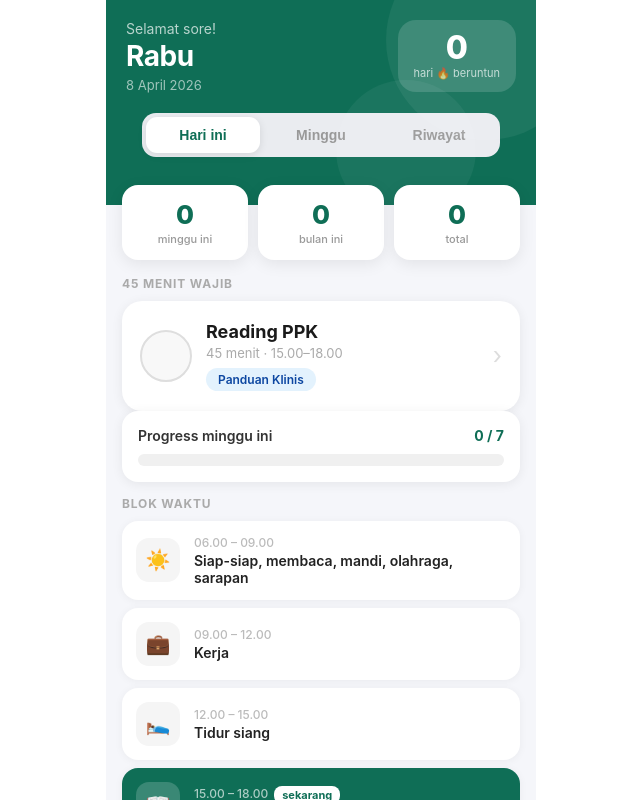
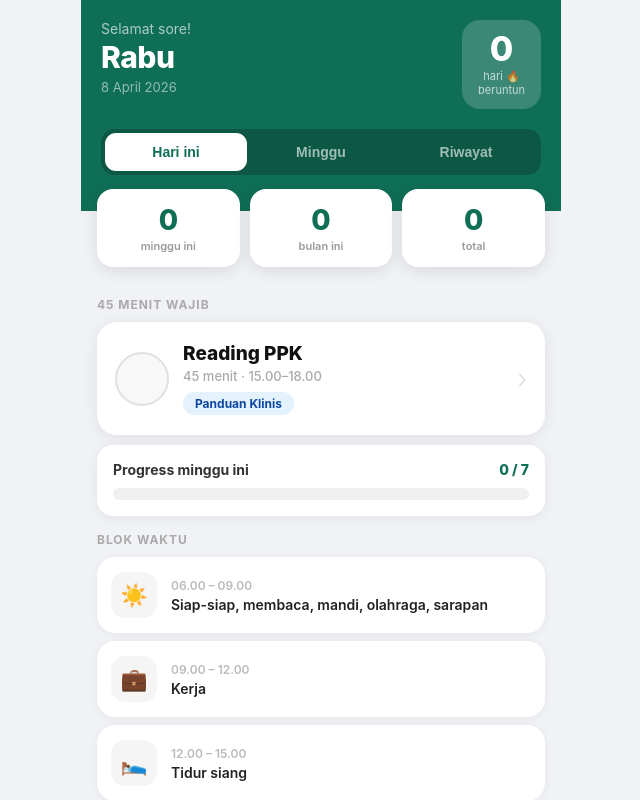
Before and after one commit to muhfarid2903/jadwal-belajar, a plain HTML site: page index.html in a window 1280 px wide. Both pictures are taken after a click on the button "Hari ini". Shown: the top 800 px of the page, without its empty margins (319-959 px from the left). Drawn offline with Linux system fonts and the light colour scheme.

Commit message:
Update index.html

```diff
--- a/index.html
+++ b/index.html
@@ -1,116 +1,171 @@
-
+<!DOCTYPE html>
+<html lang="id">
+<head>
+<meta charset="UTF-8">
+<meta name="viewport" content="width=device-width, initial-scale=1.0, maximum-scale=1.0, user-scalable=no">
+<meta name="apple-mobile-web-app-capable" content="yes">
+<meta name="apple-mobile-web-app-status-bar-style" content="black-translucent">
+<meta name="theme-color" content="#0F6E56">
+<title>Jadwal Belajar</title>
 <style>
   *{box-sizing:border-box;margin:0;padding:0;-webkit-tap-highlight-color:transparent}
-body,html{font-family:-apple-system,BlinkMacSystemFont,'Segoe UI',Roboto,sans-serif;font-size:16px}
-.app{max-width:430px;margin:0 auto;background:#F5F6FA;min-height:100vh;padding-bottom:100px}
+  html,body{
+    font-family:-apple-system,BlinkMacSystemFont,'Segoe UI',Roboto,sans-serif;
+    background:#F0F2F5;
+    min-height:100vh;
+    font-size:16px;
+    overscroll-behavior:none;
+  }
+  .app{max-width:480px;margin:0 auto;min-height:100vh;display:flex;flex-direction:column}
 
-/* HERO */
-.hero{background:#0F6E56;padding:20px 20px 32px;position:relative;overflow:hidden}
-.hero::after{content:'';position:absolute;width:200px;height:200px;border-radius:50%;background:rgba(255,255,255,.06);right:-50px;top:-60px}
-.hero::before{content:'';position:absolute;width:140px;height:140px;border-radius:50%;background:rgba(255,255,255,.05);right:60px;top:80px}
-.hero-top{display:flex;justify-content:space-between;align-items:flex-start;margin-bottom:20px;position:relative;z-index:1}
-.hero-greet{font-size:14px;color:rgba(255,255,255,.7);margin-bottom:4px}
-.hero-day{font-size:28px;font-weight:700;color:#fff;letter-spacing:-.5px;line-height:1.1}
-.hero-date{font-size:13px;color:rgba(255,255,255,.6);margin-top:5px}
-.streak-box{background:rgba(255,255,255,.15);border-radius:18px;padding:12px 16px;text-align:center;min-width:72px}
-.streak-n{font-size:32px;font-weight:800;color:#fff;line-height:1}
-.streak-lbl{font-size:11px;color:rgba(255,255,255,.7);margin-top:2px;white-space:nowrap}
+  /* ── HERO ── */
+  .hero{
+    background:#0F6E56;
+    padding:env(safe-area-inset-top,16px) 20px 36px;
+    padding-top:calc(env(safe-area-inset-top,0px) + 20px);
+  }
+  .hero-inner{display:flex;justify-content:space-between;align-items:flex-start;margin-bottom:20px}
+  .greet{font-size:14px;color:rgba(255,255,255,.65);margin-bottom:4px}
+  .dayname{font-size:30px;font-weight:800;color:#fff;letter-spacing:-.5px;line-height:1.1}
+  .datestr{font-size:13px;color:rgba(255,255,255,.55);margin-top:5px}
+  .streak-box{background:rgba(255,255,255,.18);border-radius:18px;padding:12px 16px;text-align:center;min-width:76px}
+  .streak-n{font-size:34px;font-weight:800;color:#fff;line-height:1}
+  .streak-lbl{font-size:11px;color:rgba(255,255,255,.7);margin-top:3px}
 
-/* STATS */
-.stats-bar{display:grid;grid-template-columns:repeat(3,1fr);gap:10px;margin:-20px 16px 16px;position:relative;z-index:2}
-.sc{background:#fff;border-radius:16px;padding:14px 8px;text-align:center;box-shadow:0 4px 16px rgba(0,0,0,.08)}
-.sc-n{font-size:26px;font-weight:800;color:#0F6E56}
-.sc-l{font-size:11px;color:#999;margin-top:2px;font-weight:500}
+  /* ── TABS ── */
+  .tabs{display:flex;background:rgba(0,0,0,.2);border-radius:14px;padding:4px;gap:3px}
+  .tab{
+    flex:1;font-size:14px;font-weight:700;
+    padding:11px 0;border-radius:11px;
+    border:none;cursor:pointer;
+    background:transparent;color:rgba(255,255,255,.6);
+    transition:all .2s;
+  }
+  .tab.on{background:#fff;color:#0F6E56;}
 
-/* TABS */
-.tabs{display:flex;background:#EAECF0;border-radius:14px;padding:4px;margin:0 16px 16px;gap:4px}
-.tab{flex:1;font-size:14px;font-weight:600;padding:10px 0;border-radius:11px;border:none;cursor:pointer;background:transparent;color:#999;transition:all .2s}
-.tab.on{background:#fff;color:#0F6E56;box-shadow:0 2px 8px rgba(0,0,0,.1)}
+  /* ── STATS ── */
+  .stats{
+    display:grid;grid-template-columns:repeat(3,1fr);gap:10px;
+    margin:-22px 16px 14px;
+    position:relative;z-index:10;
+  }
+  .sc{
+    background:#fff;border-radius:16px;
+    padding:14px 8px;text-align:center;
+    box-shadow:0 4px 16px rgba(0,0,0,.1);
+  }
+  .sc-n{font-size:28px;font-weight:800;color:#0F6E56}
+  .sc-l{font-size:11px;color:#999;margin-top:2px;font-weight:600}
 
-.sec{display:none;padding:0 16px}
+  /* ── CONTENT ── */
+  .content{flex:1;padding:0 16px 100px}
+  .sec{display:none}
   .sec.show{display:block}
+  .sec-lbl{font-size:12px;font-weight:700;text-transform:uppercase;letter-spacing:.08em;color:#aaa;margin:16px 0 10px}
 
-/* MUST CARD */
-.must-wrap{margin-bottom:14px}
-.sec-label{font-size:12px;font-weight:700;text-transform:uppercase;letter-spacing:.07em;color:#aaa;margin-bottom:10px}
-.must-card{background:#fff;border-radius:20px;padding:18px 16px;display:flex;align-items:center;gap:14px;box-shadow:0 2px 12px rgba(0,0,0,.07);cursor:pointer;border:2px solid transparent;transition:border-color .2s,opacity .2s;min-height:80px}
-.must-card.done{opacity:.5;border-color:#E8E8E8}
+  /* ── MUST CARD ── */
+  .must-card{
+    background:#fff;border-radius:20px;
+    padding:18px 16px;display:flex;align-items:center;gap:14px;
+    box-shadow:0 2px 16px rgba(0,0,0,.08);
+    cursor:pointer;border:2px solid transparent;
+    transition:opacity .2s,border-color .2s;
+    -webkit-user-select:none;user-select:none;
+  }
+  .must-card:active{transform:scale(.98)}
+  .must-card.done{opacity:.5;border-color:#EBEBEB}
   .must-card.done .mname{text-decoration:line-through;color:#bbb}
-.cbtn{width:52px;height:52px;border-radius:50%;border:2.5px solid #DEDEDE;display:flex;align-items:center;justify-content:center;flex-shrink:0;background:#F8F8F8;transition:all .25s}
+  .cbtn{
+    width:54px;height:54px;border-radius:50%;
+    border:2.5px solid #E0E0E0;background:#F8F8F8;
+    display:flex;align-items:center;justify-content:center;
+    flex-shrink:0;transition:all .25s;
+  }
   .cbtn.on{background:#1D9E75;border-color:#1D9E75}
   .cbtn svg{opacity:0;transition:opacity .2s}
   .cbtn.on svg{opacity:1}
   .mbody{flex:1;min-width:0}
-.mname{font-size:18px;font-weight:700;color:#1a1a1a;margin-bottom:3px;white-space:nowrap;overflow:hidden;text-overflow:ellipsis}
-.msub{font-size:13px;color:#aaa}
-.mpill{display:inline-block;font-size:12px;font-weight:600;padding:4px 12px;border-radius:20px;margin-top:7px}
-.mtap{font-size:24px;color:#DDD;flex-shrink:0}
+  .mname{font-size:19px;font-weight:800;color:#111;margin-bottom:3px;overflow:hidden;text-overflow:ellipsis;white-space:nowrap}
+  .msub{font-size:13px;color:#aaa;font-weight:500}
+  .mpill{display:inline-block;font-size:12px;font-weight:700;padding:4px 12px;border-radius:20px;margin-top:8px}
+  .marr{font-size:26px;color:#DDD;flex-shrink:0;font-weight:300}
 
-/* PROGRESS */
-.prog-card{background:#fff;border-radius:16px;padding:16px;margin-bottom:14px;box-shadow:0 2px 12px rgba(0,0,0,.07)}
+  /* ── PROGRESS ── */
+  .prog-card{background:#fff;border-radius:16px;padding:16px;margin-top:10px;box-shadow:0 2px 12px rgba(0,0,0,.07)}
   .prog-row{display:flex;justify-content:space-between;margin-bottom:10px}
-.prog-title{font-size:14px;font-weight:600;color:#333}
-.prog-val{font-size:14px;font-weight:700;color:#0F6E56}
+  .prog-title{font-size:14px;font-weight:700;color:#333}
+  .prog-val{font-size:14px;font-weight:800;color:#0F6E56}
   .prog-track{height:12px;background:#F0F0F0;border-radius:12px;overflow:hidden}
   .prog-fill{height:100%;border-radius:12px;background:linear-gradient(90deg,#0F6E56,#5DCAA5);transition:width .6s cubic-bezier(.4,0,.2,1)}
 
-/* WEEK DOTS */
-.week-row{display:grid;grid-template-columns:repeat(7,1fr);gap:6px;margin-bottom:14px}
+  /* ── WEEK DOTS ── */
+  .week-row{display:grid;grid-template-columns:repeat(7,1fr);gap:6px;margin-bottom:4px}
   .wd{background:#fff;border-radius:14px;padding:12px 4px;text-align:center;box-shadow:0 1px 6px rgba(0,0,0,.06)}
   .wd.today{background:#0F6E56}
   .wd.done-w{background:#E1F5EE}
-.wl{font-size:11px;font-weight:700;color:#bbb;display:block;margin-bottom:6px}
-.wd.today .wl{color:rgba(255,255,255,.75)}
-.wd.done-w .wl{color:#0F6E56}
-.wdot{width:10px;height:10px;border-radius:50%;background:#EEE;margin:0 auto}
+  .wlbl{font-size:11px;font-weight:700;color:#C0C0C0;display:block;margin-bottom:6px}
+  .wd.today .wlbl{color:rgba(255,255,255,.7)}
+  .wd.done-w .wlbl{color:#0F6E56}
+  .wdot{width:10px;height:10px;border-radius:50%;background:#EBEBEB;margin:0 auto}
   .wd.today .wdot{background:rgba(255,255,255,.5)}
   .wd.done-w .wdot{background:#1D9E75}
 
-/* BLOCKS */
-.blks{display:flex;flex-direction:column;gap:8px;margin-bottom:14px}
-.blk{display:flex;align-items:center;gap:14px;padding:14px;border-radius:16px;background:#fff;box-shadow:0 1px 8px rgba(0,0,0,.05)}
+  /* ── BLOCKS ── */
+  .blklist{display:flex;flex-direction:column;gap:8px;margin-bottom:12px}
+  .blk{display:flex;align-items:center;gap:14px;padding:15px 14px;border-radius:18px;background:#fff;box-shadow:0 1px 8px rgba(0,0,0,.06)}
   .blk.now-blk{background:#0F6E56}
-.blk-ico{width:44px;height:44px;border-radius:13px;background:#F5F5F5;display:flex;align-items:center;justify-content:center;font-size:20px;flex-shrink:0}
-.blk.now-blk .blk-ico{background:rgba(255,255,255,.18)}
+  .blk-ico{width:46px;height:46px;border-radius:14px;background:#F5F5F5;display:flex;align-items:center;justify-content:center;font-size:22px;flex-shrink:0}
+  .blk.now-blk .blk-ico{background:rgba(255,255,255,.2)}
   .blk-body{flex:1}
-.blk-t{font-size:12px;color:#bbb;margin-bottom:2px;font-weight:500}
-.blk.now-blk .blk-t{color:rgba(255,255,255,.65)}
+  .blk-t{font-size:12px;color:#bbb;margin-bottom:3px;font-weight:600}
+  .blk.now-blk .blk-t{color:rgba(255,255,255,.6)}
   .blk-d{font-size:14px;font-weight:600;color:#222}
   .blk.now-blk .blk-d{color:#fff}
-.nowchip{font-size:11px;font-weight:700;background:#fff;color:#0F6E56;padding:2px 8px;border-radius:8px;margin-left:6px;vertical-align:middle}
+  .nowchip{font-size:11px;font-weight:800;background:#fff;color:#0F6E56;padding:3px 9px;border-radius:8px;margin-left:6px;vertical-align:middle}
 
-/* NOTIF */
-.notif-btn{display:flex;align-items:center;gap:14px;padding:16px;background:#fff;border-radius:16px;box-shadow:0 1px 8px rgba(0,0,0,.05);cursor:pointer;width:100%}
-.n-ico{width:46px;height:46px;border-radius:13px;background:#FFF3E0;display:flex;align-items:center;justify-content:center;font-size:22px;flex-shrink:0}
+  /* ── NOTIF ── */
+  .notif-btn{
+    display:flex;align-items:center;gap:14px;
+    padding:16px 14px;background:#fff;border-radius:18px;
+    box-shadow:0 1px 8px rgba(0,0,0,.06);
+    cursor:pointer;width:100%;border:none;
+    -webkit-user-select:none;user-select:none;
+  }
+  .notif-btn:active{transform:scale(.98)}
+  .n-ico{width:48px;height:48px;border-radius:14px;background:#FFF3E0;display:flex;align-items:center;justify-content:center;font-size:22px;flex-shrink:0}
   .n-body{flex:1;text-align:left}
-.n-title{font-size:15px;font-weight:700;color:#1a1a1a}
+  .n-title{font-size:15px;font-weight:700;color:#111}
   .n-sub{font-size:12px;color:#aaa;margin-top:2px}
-.n-arr{font-size:24px;color:#CCC}
+  .n-arr{font-size:26px;color:#DDD;font-weight:300}
 
-/* HISTORY */
-.hist-item{display:flex;align-items:center;gap:12px;padding:14px 0;border-bottom:1px solid #F0F0F0}
+  /* ── HISTORY LIST ── */
+  .hist-card{background:#fff;border-radius:18px;padding:4px 16px;box-shadow:0 1px 8px rgba(0,0,0,.06)}
+  .hist-item{display:flex;align-items:center;gap:12px;padding:14px 0;border-bottom:1px solid #F5F5F5}
   .hist-item:last-child{border:none}
   .hdot{width:10px;height:10px;border-radius:50%;flex-shrink:0}
-.hdate{font-size:13px;color:#bbb;min-width:50px;font-weight:500}
-.hname{font-size:14px;font-weight:600;color:#222;flex:1}
-.hok{font-size:13px;font-weight:700}
+  .hdate{font-size:13px;color:#bbb;min-width:54px;font-weight:600}
+  .hname{font-size:14px;font-weight:700;color:#222;flex:1}
+  .hok{font-size:13px;font-weight:800}
 
-/* WEEK LIST */
-.wl-item{display:flex;align-items:center;gap:12px;padding:13px 0;border-bottom:1px solid #F0F0F0}
+  /* ── WEEK LIST ── */
+  .week-card{background:#fff;border-radius:18px;padding:4px 16px;box-shadow:0 1px 8px rgba(0,0,0,.06);margin-top:10px}
+  .wl-item{display:flex;align-items:center;gap:12px;padding:14px 0;border-bottom:1px solid #F5F5F5}
   .wl-item:last-child{border:none}
 </style>
+</head>
+<body>
+<div class="app">
 
-<div class="app">
   <div class="hero">
-    <div class="hero-top">
+    <div class="hero-inner">
       <div>
-        <div class="hero-greet" id="greet"></div>
-        <div class="hero-day" id="hday"></div>
-        <div class="hero-date" id="hdate"></div>
+        <div class="greet" id="greet"></div>
+        <div class="dayname" id="dayname"></div>
+        <div class="datestr" id="datestr"></div>
       </div>
       <div class="streak-box">
         <div class="streak-n" id="stn">0</div>
-        <div class="streak-lbl">hari 🔥 beruntun</div>
+        <div class="streak-lbl">hari 🔥<br>beruntun</div>
       </div>
     </div>
     <div class="tabs">
@@ -120,18 +175,20 @@ body,html{font-family:-apple-system,BlinkMacSystemFont,'Segoe UI',Roboto,sans-se
     </div>
   </div>
 
-  <div class="stats-bar">
+  <div class="stats">
     <div class="sc"><div class="sc-n" id="sw">0</div><div class="sc-l">minggu ini</div></div>
     <div class="sc"><div class="sc-n" id="sm">0</div><div class="sc-l">bulan ini</div></div>
     <div class="sc"><div class="sc-n" id="stot">0</div><div class="sc-l">total</div></div>
   </div>
 
+  <div class="content">
+
     <div class="sec show" id="sec-today">
-    <div class="sec-label">45 menit wajib</div>
+      <div class="sec-lbl">45 menit wajib</div>
       <div class="must-card" id="mc" onclick="toggleMust()">
         <div class="cbtn" id="cb">
-        <svg width="22" height="22" viewBox="0 0 22 22" fill="none">
-          <path d="M4.5 11L9 15.5L17.5 6.5" stroke="white" stroke-width="2.5" stroke-linecap="round" stroke-linejoin="round"/>
+          <svg width="24" height="24" viewBox="0 0 24 24" fill="none">
+            <path d="M5 12L10 17L19 7" stroke="white" stroke-width="2.8" stroke-linecap="round" stroke-linejoin="round"/>
           </svg>
         </div>
         <div class="mbody">
@@ -139,7 +196,7 @@ body,html{font-family:-apple-system,BlinkMacSystemFont,'Segoe UI',Roboto,sans-se
           <div class="msub">45 menit · 15.00–18.00</div>
           <span class="mpill" id="mp"></span>
         </div>
-      <div class="mtap">›</div>
+        <div class="marr">›</div>
       </div>
 
       <div class="prog-card">
@@ -150,8 +207,8 @@ body,html{font-family:-apple-system,BlinkMacSystemFont,'Segoe UI',Roboto,sans-se
         <div class="prog-track"><div class="prog-fill" id="pf" style="width:0%"></div></div>
       </div>
 
-    <div class="sec-label">Blok waktu</div>
-    <div class="blks" id="blks"></div>
+      <div class="sec-lbl">Blok waktu</div>
+      <div class="blklist" id="blks"></div>
 
       <button class="notif-btn" onclick="doNotif()">
         <div class="n-ico">🔔</div>
@@ -164,42 +221,76 @@ body,html{font-family:-apple-system,BlinkMacSystemFont,'Segoe UI',Roboto,sans-se
     </div>
 
     <div class="sec" id="sec-week">
-    <div class="sec-label">Status minggu ini</div>
+      <div class="sec-lbl">Minggu ini</div>
       <div class="week-row" id="wr"></div>
-    <div id="wlist"></div>
+      <div class="week-card" id="wlist"></div>
     </div>
 
     <div class="sec" id="sec-hist">
-    <div class="sec-label">14 hari terakhir</div>
-    <div id="hlist"></div>
+      <div class="sec-lbl">14 hari terakhir</div>
+      <div class="hist-card" id="hlist"></div>
+    </div>
+
   </div>
 </div>
 
 <script>
-const M={0:{n:'Dr. Yusuf Suseno',t:'Mentoring',bg:'#FFF3E0',tc:'#E65100'},1:{n:'Pathoma',t:'Patologi',bg:'#EDE7F6',tc:'#4527A0'},2:{n:'ACLS',t:'Kegawatan',bg:'#FFEBEE',tc:'#B71C1C'},3:{n:'Reading PPK',t:'Panduan Klinis',bg:'#E3F2FD',tc:'#0D47A1'},4:{n:'Cardiology',t:'Kardiologi',bg:'#FFEBEE',tc:'#B71C1C'},5:{n:'Ebook Reading',t:'Literasi',bg:'#E8F5E9',tc:'#1B5E20'},6:{n:'Reading IPD',t:'Penyakit Dalam',bg:'#E3F2FD',tc:'#0D47A1'}};
-const BK=[{e:'☀️',t:'06.00 – 09.00',d:'Siap-siap, membaca, mandi, olahraga, sarapan'},{e:'💼',t:'09.00 – 12.00',d:'Kerja'},{e:'🛌',t:'12.00 – 15.00',d:'Tidur siang'},{e:'📖',t:'15.00 – 18.00',d:'Olahraga, belajar 45 mnt wajib, ceklok'},{e:'🌙',t:'18.00 – 24.00',d:'Membaca, nonton, tidur'}];
+const MUST={
+  0:{n:'Dr. Yusuf Suseno',t:'Mentoring',bg:'#FFF3E0',tc:'#E65100'},
+  1:{n:'Pathoma',t:'Patologi',bg:'#EDE7F6',tc:'#4527A0'},
+  2:{n:'ACLS',t:'Kegawatan',bg:'#FFEBEE',tc:'#B71C1C'},
+  3:{n:'Reading PPK',t:'Panduan Klinis',bg:'#E3F2FD',tc:'#0D47A1'},
+  4:{n:'Cardiology',t:'Kardiologi',bg:'#FFEBEE',tc:'#B71C1C'},
+  5:{n:'Ebook Reading',t:'Literasi',bg:'#E8F5E9',tc:'#1B5E20'},
+  6:{n:'Reading IPD',t:'Penyakit Dalam',bg:'#E3F2FD',tc:'#0D47A1'}
+};
+const BLK=[
+  {e:'☀️',t:'06.00 – 09.00',d:'Siap-siap, membaca, mandi, olahraga, sarapan'},
+  {e:'💼',t:'09.00 – 12.00',d:'Kerja'},
+  {e:'🛌',t:'12.00 – 15.00',d:'Tidur siang'},
+  {e:'📖',t:'15.00 – 18.00',d:'Olahraga, belajar 45 mnt wajib, ceklok'},
+  {e:'🌙',t:'18.00 – 24.00',d:'Membaca, nonton, tidur'}
+];
 const BH=[[6,9],[9,12],[12,15],[15,18],[18,24]];
 const DN=['Minggu','Senin','Selasa','Rabu','Kamis','Jumat','Sabtu'];
 const DS=['Min','Sen','Sel','Rab','Kam','Jum','Sab'];
-let S={};
 
 function fk(d){return d.getFullYear()+'-'+String(d.getMonth()+1).padStart(2,'0')+'-'+String(d.getDate()).padStart(2,'0')}
 function tk(){return fk(new Date())}
-async function load(){try{const r=await window.storage.get('sched-v4');if(r)S=JSON.parse(r.value);}catch(e){}render();}
-async function sv(){try{await window.storage.set('sched-v4',JSON.stringify(S));}catch(e){}}
+
+function load(){
+  try{const r=localStorage.getItem('jadwal-v1');return r?JSON.parse(r):{};}
+  catch(e){return {};}
+}
+function save(S){try{localStorage.setItem('jadwal-v1',JSON.stringify(S));}catch(e){}}
+
+let S=load();
 
 function abk(){const h=new Date().getHours()+new Date().getMinutes()/60;return BH.findIndex(([s,e])=>h>=s&&h<e);}
-function wdays(){const t=new Date(),dw=t.getDay(),a=[];for(let i=0;i<7;i++){const d=new Date(t);d.setDate(t.getDate()-dw+i);a.push({key:fk(d),dw:i});}return a;}
-function streak(){let s=0,d=new Date();for(let i=0;i<90;i++){if(S[fk(d)])s++;else if(i>0)break;d.setDate(d.getDate()-1);}return s;}
-function cMonth(){const n=new Date(),d=new Date(n.getFullYear(),n.getMonth(),1);let c=0;while(d.getMonth()===n.getMonth()&&d<=n){if(S[fk(d)])c++;d.setDate(d.getDate()+1);}return c;}
+function wdays(){
+  const t=new Date(),dw=t.getDay(),a=[];
+  for(let i=0;i<7;i++){const d=new Date(t);d.setDate(t.getDate()-dw+i);a.push({key:fk(d),dw:i});}
+  return a;
+}
+function streak(){
+  let s=0,d=new Date();
+  for(let i=0;i<90;i++){if(S[fk(d)])s++;else if(i>0)break;d.setDate(d.getDate()-1);}
+  return s;
+}
+function cMonth(){
+  const n=new Date(),d=new Date(n.getFullYear(),n.getMonth(),1);let c=0;
+  while(d.getMonth()===n.getMonth()&&d<=n){if(S[fk(d)])c++;d.setDate(d.getDate()+1);}
+  return c;
+}
 function cTotal(){return Object.keys(S).filter(k=>S[k]).length;}
 function greet(){const h=new Date().getHours();return h<11?'Selamat pagi':h<15?'Selamat siang':h<18?'Selamat sore':'Selamat malam';}
 
 function render(){
-  const now=new Date(),dw=now.getDay(),key=tk(),done=!!S[key],mu=M[dw];
+  const now=new Date(),dw=now.getDay(),key=tk(),done=!!S[key],mu=MUST[dw];
+
   document.getElementById('greet').textContent=greet()+'!';
-  document.getElementById('hday').textContent=DN[dw];
-  document.getElementById('hdate').textContent=now.toLocaleDateString('id-ID',{day:'numeric',month:'long',year:'numeric'});
+  document.getElementById('dayname').textContent=DN[dw];
+  document.getElementById('datestr').textContent=now.toLocaleDateString('id-ID',{day:'numeric',month:'long',year:'numeric'});
   document.getElementById('stn').textContent=streak();
 
   const wd=wdays(),wc=wd.filter(d=>S[d.key]).length;
@@ -208,55 +299,97 @@ function render(){
   document.getElementById('stot').textContent=cTotal();
 
   document.getElementById('mn').textContent=mu.n;
-  const mp=document.getElementById('mp');mp.textContent=mu.t;mp.style.background=mu.bg;mp.style.color=mu.tc;
+  const mp=document.getElementById('mp');
+  mp.textContent=mu.t;mp.style.background=mu.bg;mp.style.color=mu.tc;
   document.getElementById('mc').className='must-card'+(done?' done':'');
   document.getElementById('cb').className='cbtn'+(done?' on':'');
   document.getElementById('pv').textContent=wc+' / 7';
   document.getElementById('pf').style.width=Math.round(wc/7*100)+'%';
 
   const ab=abk();
-  document.getElementById('blks').innerHTML=BK.map((b,i)=>{
+  document.getElementById('blks').innerHTML=BLK.map((b,i)=>{
     const isN=i===ab;
-    return`<div class="blk${isN?' now-blk':''}"><div class="blk-ico">${b.e}</div><div class="blk-body"><div class="blk-t">${b.t}${isN?'<span class="nowchip">sekarang</span>':''}</div><div class="blk-d">${b.d}</div></div></div>`;
+    return`<div class="blk${isN?' now-blk':''}">
+      <div class="blk-ico">${b.e}</div>
+      <div class="blk-body">
+        <div class="blk-t">${b.t}${isN?'<span class="nowchip">sekarang</span>':''}</div>
+        <div class="blk-d">${b.d}</div>
+      </div>
+    </div>`;
   }).join('');
 
   document.getElementById('wr').innerHTML=wd.map(d=>{
     const isT=d.key===key,isDone=!!S[d.key];
-    return`<div class="wd${isT?' today':isDone?' done-w':''}"><span class="wl">${DS[d.dw]}</span><div class="wdot"></div></div>`;
+    return`<div class="wd${isT?' today':isDone?' done-w':''}">
+      <span class="wlbl">${DS[d.dw]}</span>
+      <div class="wdot"></div>
+    </div>`;
   }).join('');
 
   document.getElementById('wlist').innerHTML=wd.map(d=>{
-    const mu=M[d.dw],isDone=!!S[d.key],isT=d.key===key;
-    return`<div class="wl-item"><div class="hdot" style="background:${isDone?'#1D9E75':'#E0E0E0'}"></div><div class="hdate">${DS[d.dw]}${isT?' •':''}</div><div class="hname" style="font-size:14px;font-weight:600;color:#222;flex:1">${mu.n}</div><div class="hok" style="color:${isDone?'#1D9E75':'#CCC'}">${isDone?'✓':'–'}</div></div>`;
+    const mu=MUST[d.dw],isDone=!!S[d.key],isT=d.key===key;
+    return`<div class="wl-item">
+      <div class="hdot" style="background:${isDone?'#1D9E75':'#E0E0E0'}"></div>
+      <div class="hdate">${DS[d.dw]}${isT?' •':''}</div>
+      <div class="hname">${mu.n}</div>
+      <div class="hok" style="color:${isDone?'#1D9E75':'#CCC'}">${isDone?'✓':'–'}</div>
+    </div>`;
   }).join('');
 
   let hr='';
   for(let i=0;i<14;i++){
     const d=new Date();d.setDate(d.getDate()-i);
-    const k=fk(d),mu=M[d.getDay()],isDone=!!S[k];
-    hr+=`<div class="hist-item"><div class="hdot" style="background:${isDone?'#1D9E75':'#E0E0E0'}"></div><div class="hdate">${d.toLocaleDateString('id-ID',{day:'numeric',month:'short'})}</div><div class="hname">${mu.n}</div><div class="hok" style="color:${isDone?'#1D9E75':'#CCC'}">${isDone?'✓':'–'}</div></div>`;
+    const k=fk(d),mu=MUST[d.getDay()],isDone=!!S[k];
+    hr+=`<div class="hist-item">
+      <div class="hdot" style="background:${isDone?'#1D9E75':'#E0E0E0'}"></div>
+      <div class="hdate">${d.toLocaleDateString('id-ID',{day:'numeric',month:'short'})}</div>
+      <div class="hname">${mu.n}</div>
+      <div class="hok" style="color:${isDone?'#1D9E75':'#CCC'}">${isDone?'✓ Selesai':'–'}</div>
+    </div>`;
   }
   document.getElementById('hlist').innerHTML=hr;
 
-  if(typeof Notification!=='undefined'&&Notification.permission==='granted')
+  if(Notification.permission==='granted')
     document.getElementById('nt').textContent='Pengingat aktif ✓';
 }
 
-async function toggleMust(){const k=tk();if(S[k])delete S[k];else S[k]=true;await sv();render();}
-function showTab(id,el){document.querySelectorAll('.sec').forEach(s=>s.classList.remove('show'));document.getElementById('sec-'+id).classList.add('show');document.querySelectorAll('.tab').forEach(t=>t.classList.remove('on'));el.classList.add('on');}
+function toggleMust(){
+  const k=tk();
+  if(S[k])delete S[k];else S[k]=true;
+  save(S);render();
+}
+
+function showTab(id,el){
+  document.querySelectorAll('.sec').forEach(s=>s.classList.remove('show'));
+  document.getElementById('sec-'+id).classList.add('show');
+  document.querySelectorAll('.tab').forEach(t=>t.classList.remove('on'));
+  el.classList.add('on');
+}
+
 function doNotif(){
   if(!('Notification' in window)){alert('Browser tidak mendukung notifikasi.');return;}
   Notification.requestPermission().then(p=>{
     if(p==='granted'){
-      [[6,0,'Selamat pagi! Waktunya siap-siap.'],[9,0,'Jam kerja dimulai!'],[12,0,'Istirahat siang.'],[15,0,'Waktunya belajar 45 menit!'],[18,0,'Sudah selesai belajar hari ini?']].forEach(([h,m,msg])=>{
-        const t=new Date();t.setHours(h,m,0,0);
-        if(t>new Date())setTimeout(()=>new Notification('Jadwal Harian',{body:msg}),t-new Date());
-      });
-      render();
+      scheduleNotifs();render();
+      alert('Pengingat berhasil diaktifkan!');
     }
   });
 }
-if(typeof Notification!=='undefined'&&Notification.permission==='granted')render();
-load();
+function scheduleNotifs(){
+  [[6,0,'Selamat pagi! Waktunya siap-siap dan olahraga.'],
+   [9,0,'Jam kerja dimulai. Semangat!'],
+   [12,0,'Istirahat siang, waktunya tidur.'],
+   [15,0,'Bangun! Waktunya belajar 45 menit wajib.'],
+   [18,0,'Jangan lupa cek sudah selesai belajar hari ini?']
+  ].forEach(([h,m,msg])=>{
+    const t=new Date();t.setHours(h,m,0,0);
+    if(t>new Date())setTimeout(()=>new Notification('Jadwal Belajar',{body:msg,icon:''}),t-new Date());
+  });
+}
+
+if(Notification.permission==='granted')scheduleNotifs();
+render();
 setInterval(render,60000);
 </script>
+</body>
+</html>
```
Lines whose indentation alone changed are shown as unchanged.
